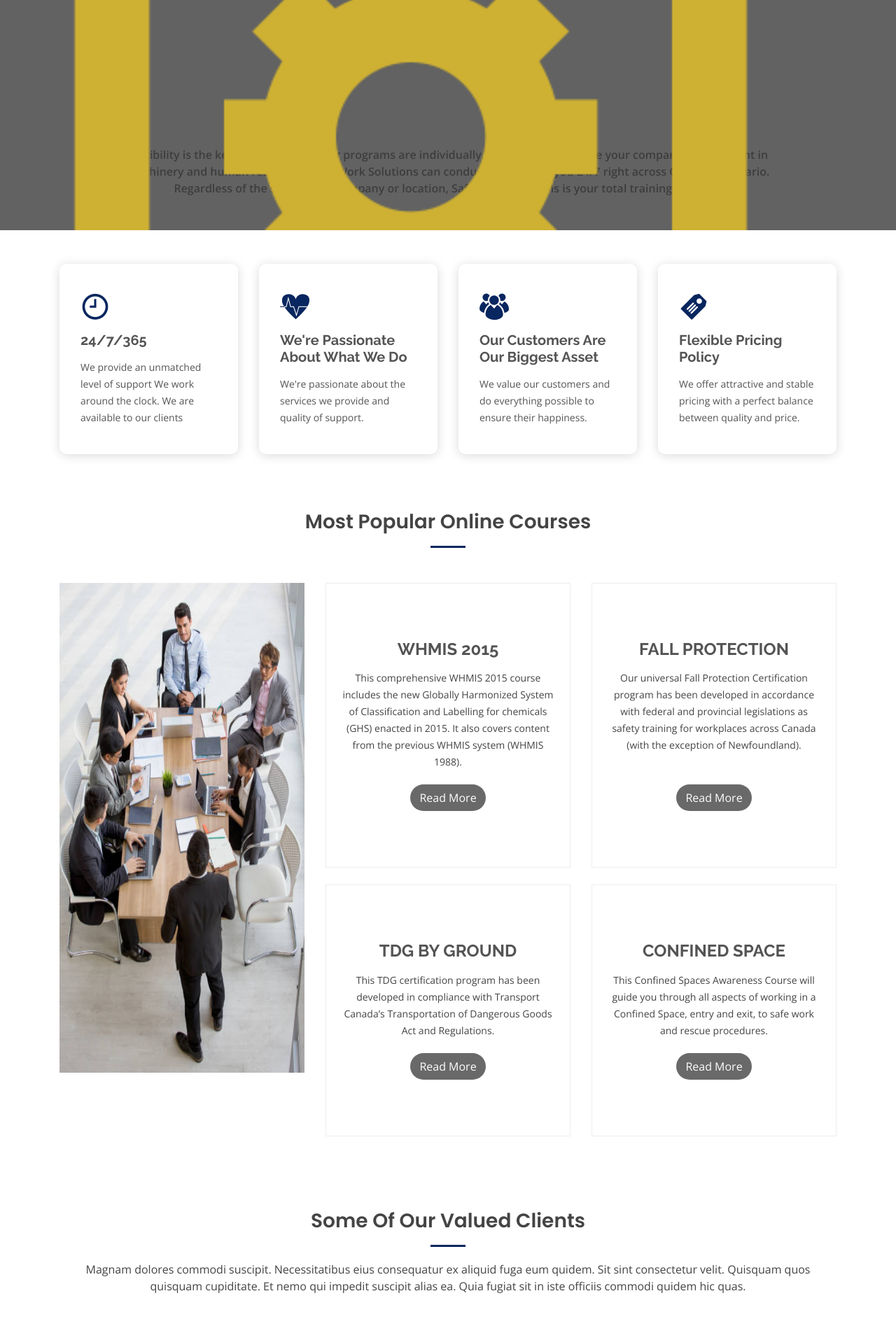
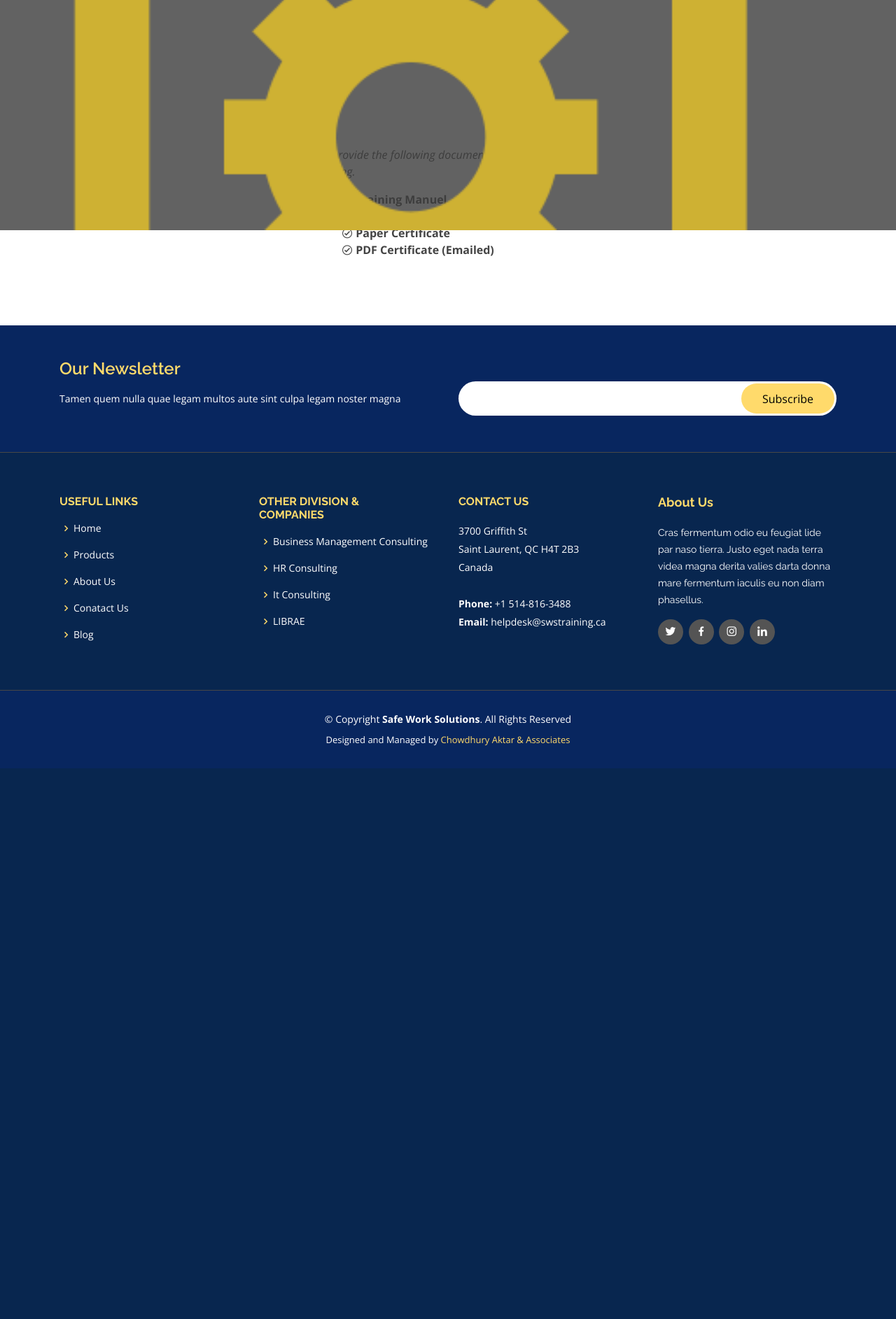
Before and after one commit to caassociates/SafeWorkSolutions, a PHP site: page /documents.php in a window 1280 px wide. Shown: the part 363-2248 px from the top of the page at 70% size. After the commit the page ends 1461 px from the top, so only its background shows below. Run offline with PHP 8.4, Linux system fonts and the light colour scheme; some libraries are stand-ins or nearby versions.

Commit message:
second task done

```diff
--- a/documents.php
+++ b/documents.php
@@ -27,173 +27,20 @@ include 'header.php';
   </section><!-- End Hero -->
 
   <section>
-  <p style="text-align: center; font-weight: 600;">Flexibility is the key to our success. Our programs are individually designed to maximize your company's investment in <br> machinery and human resources. Safe Work Solutions can conduct training for you 24/7 right across Quebec & Ontario. <br> Regardless of the size of your company or location, Safe Work Solutions is your total training solution.</p>
-  </section>
+      <div style="margin-left:35%;margin-right: 35%">
+      <p class="font-italic">
+          We provide the following documents during and after training.
+      </p>
+      <ul>
+          <li style="list-style: none"><i class="icofont-check-circled"></i> <b>Training Manuel</b></li>
+          <li style="list-style: none"><i class="icofont-check-circled"></i> <b>Theory & Practical Tests</b></li>
+          <li style="list-style: none"><i class="icofont-check-circled"></i> <b>Paper Certificate</b></li>
+          <li style="list-style: none"><i class="icofont-check-circled"></i> <b>PDF Certificate (Emailed)</b></li>
+      </ul>
+      <p>
+      </div>
+ </section>
 
-  <main id="main">
-
-    <!-- ======= Featured Section ======= -->
-    <section id="featured" class="featured">
-      <div class="container">
-
-        <div class="row">
-          <div class="col-lg-3">
-            <div class="icon-box">
-
-              <i  class="icofont-clock-time"></i>
-              <h3><a href="">24/7/365</a></h3>
-              <p>We provide an unmatched level of support We work around the clock. We are available to our clients</p>
-            </div>
-          </div>
-          <div class="col-lg-3 mt-3 mt-lg-0">
-            <div class="icon-box">
-              <i class="icofont-heart-beat-alt"></i>
-              <h3><a href="">We're Passionate About  What We Do</a></h3>
-              <p>We're passionate about the services we provide and quality of support.</p>
-            </div>
-          </div>
-          <div class="col-lg-3 mt-3 mt-lg-0">
-            <div class="icon-box">
-              <i class="icofont-users-alt-2"></i>
-              <h3><a href="">Our Customers Are Our Biggest Asset</a></h3>
-              <p>We value our customers and do everything possible to ensure their happiness.</p>
-            </div>
-          </div>
-          <div class="col-lg-3 mt-3 mt-lg-0">
-            <div class="icon-box">
-              <i class="icofont-price"></i>
-              <h3><a href="">Flexible Pricing Policy</a></h3>
-              <p>We offer attractive and stable pricing with a perfect balance between quality and price.</p>
-            </div>
-          </div>
-        </div>
-
-      </div>
-    </section><!-- End Featured Section -->
-
-    <!-- ======= About Section ======= -->
-    <section id="about services" class="about services">
-      <div class="container">
-        <div class="section-title" data-aos="fade-up">
-          <h2>Most Popular Online Courses</h2>
-        </div>
-        <div class="row">
-
-          <div class="col-lg-4">
-            <img style="height: 700px; width: 540px" src="images/service.jpg" class="img-fluid" alt="">
-          </div>
-
-
-
-          <div class="col-md-6 col-lg-4 feature-1-wrap d-md-flex flex-md-column order-lg-1" >
-
-
-
-            <div class="feature-1 d-md-flex">
-              <div class="icon-box">
-
-              <h4><a href="">WHMIS 2015</a></h4>
-              <p>This comprehensive WHMIS 2015 course includes the new Globally Harmonized System of Classification and Labelling for chemicals (GHS) enacted in 2015. It also covers content from the previous WHMIS system (WHMIS 1988).</p>
-              <button  class="btn btn bt"><a style="color: white;" href="">Read More</a></button>
-
-            </div>
-            </div> <br>
-
-            <div class="feature-1 d-md-flex">
-              <div class="icon-box">
-
-              <h4><a href="">TDG BY GROUND</a></h4>
-              <p>This TDG certification program has been developed in compliance with Transport Canada’s Transportation of Dangerous Goods Act and Regulations.</p>
-               <button  class="btn btn bt"><a style="color: white;" href="">Read More</a></button>
-            </div>
-            </div> <br>
-
-
-
-
-
-
-
-          </div>
-
-
-          <div class="col-md-6 col-lg-4 feature-1-wrap d-md-flex flex-md-column order-lg-3" >
-
-
-           <div class="feature-1 d-md-flex">
-             <div class="icon-box">
-
-              <h4><a href="">FALL PROTECTION</a></h4>
-              <p>Our universal Fall Protection Certification program has been developed in accordance with federal and provincial legislations as safety training for workplaces across Canada (with the exception of Newfoundland).
-              </p> <br>
-              <button  class="btn btn bt"><a style="color: white;" href="">Read More</a></button>
-            </div>
-
-            </div> <br>
-
-
-            <div class="feature-1 d-md-flex">
-             <div class="icon-box">
-
-              <h4><a href="">CONFINED SPACE</a></h4>
-              <p>This Confined Spaces Awareness Course will guide you through all aspects of working in a Confined Space, entry and exit, to safe work and rescue procedures.</p>
-               <button  class="btn btn bt"><a style="color: white;" href="">Read More</a></button>
-            </div>
-            </div>
-
-
-
-
-          </div>
-
-
-        </div>
-
-      </div>
-    </section><!-- End About Section -->
-
-
-
-    <!-- ======= Clients Section ======= -->
-    <section id="clients" class="clients">
-      <div class="container">
-
-        <div class="section-title">
-          <h2>Some Of Our Valued Clients</h2>
-          <p>Magnam dolores commodi suscipit. Necessitatibus eius consequatur ex aliquid fuga eum quidem. Sit sint consectetur velit. Quisquam quos quisquam cupiditate. Et nemo qui impedit suscipit alias ea. Quia fugiat sit in iste officiis commodi quidem hic quas.</p>
-        </div>
-
-        <div class="owl-carousel clients-carousel">
-          <div style="height: 150px; width: 150px; ">
-          <img style="margin: 15px;" src="images/0.jfif">
-        </div>
-
-        <div style="height: 150px; width: 150px; ">
-          <img  style="margin: 15px;" src="images/29064464_552915931750160_6214539337196418868_o.png" >
-        </div>
-
-        <div style="height: 150px; width: 150px; ">
-         <img style="margin: 15px;" src="images/Advantech-Wireless-logo-Baylin-864.jpg" >
-       </div>
-
-       <div style="height: 150px; width: 150px;">
-         <img style="height: 103px; width: 132px; margin: 15px;" src="images/logo_jesswood.jpg">
-       </div>
-
-       <div style="height: 150px; width: 150px; ">
-         <img style="height: 57px;
-    width: 132px;
-    margin: 6px;
-    margin-top: 40px;" src="images/tl-logo-notag-web.png" >
-       </div>
-
-        </div>
-
-      </div>
-
-    </section><!-- End Clients Section -->
-
-  </main><!-- End #main -->
 
  <?php
 include 'footer.php';
```
Also changed, not shown: confinedspace.php (+11 -11 lines).
